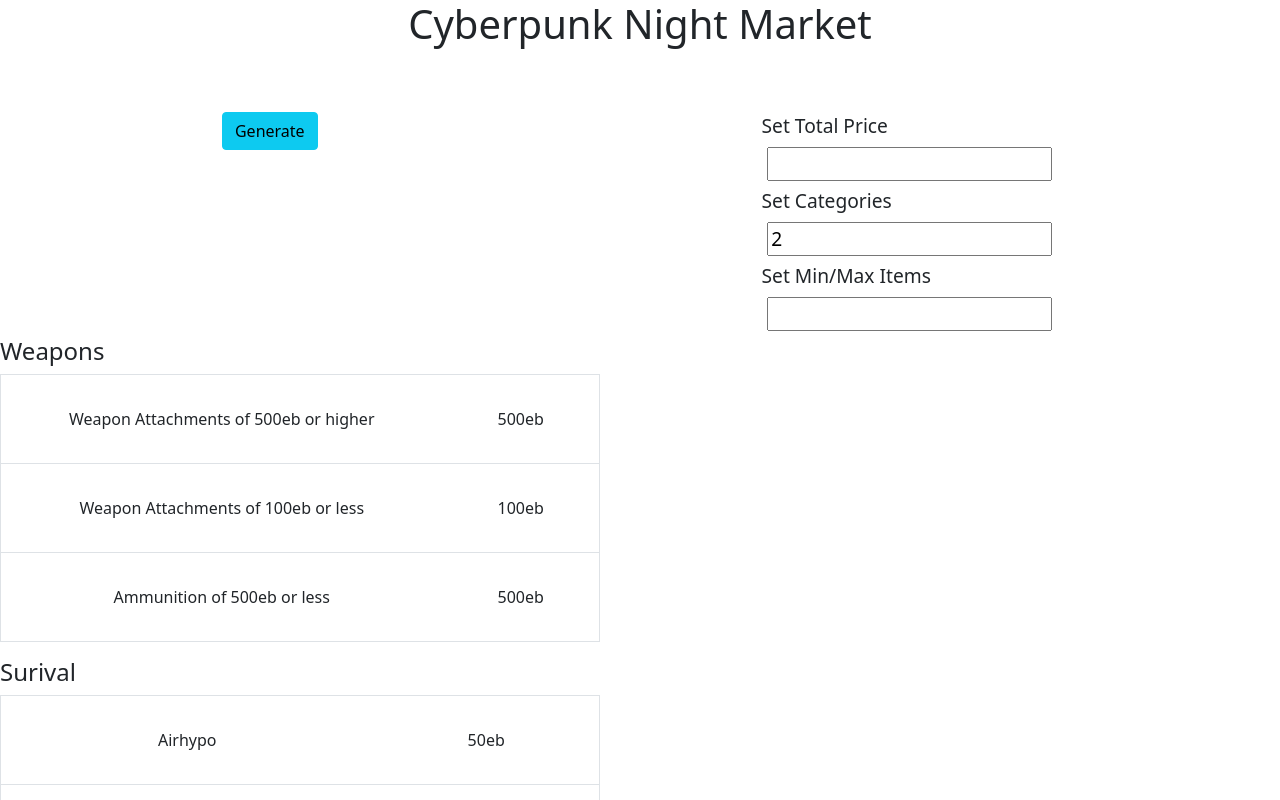
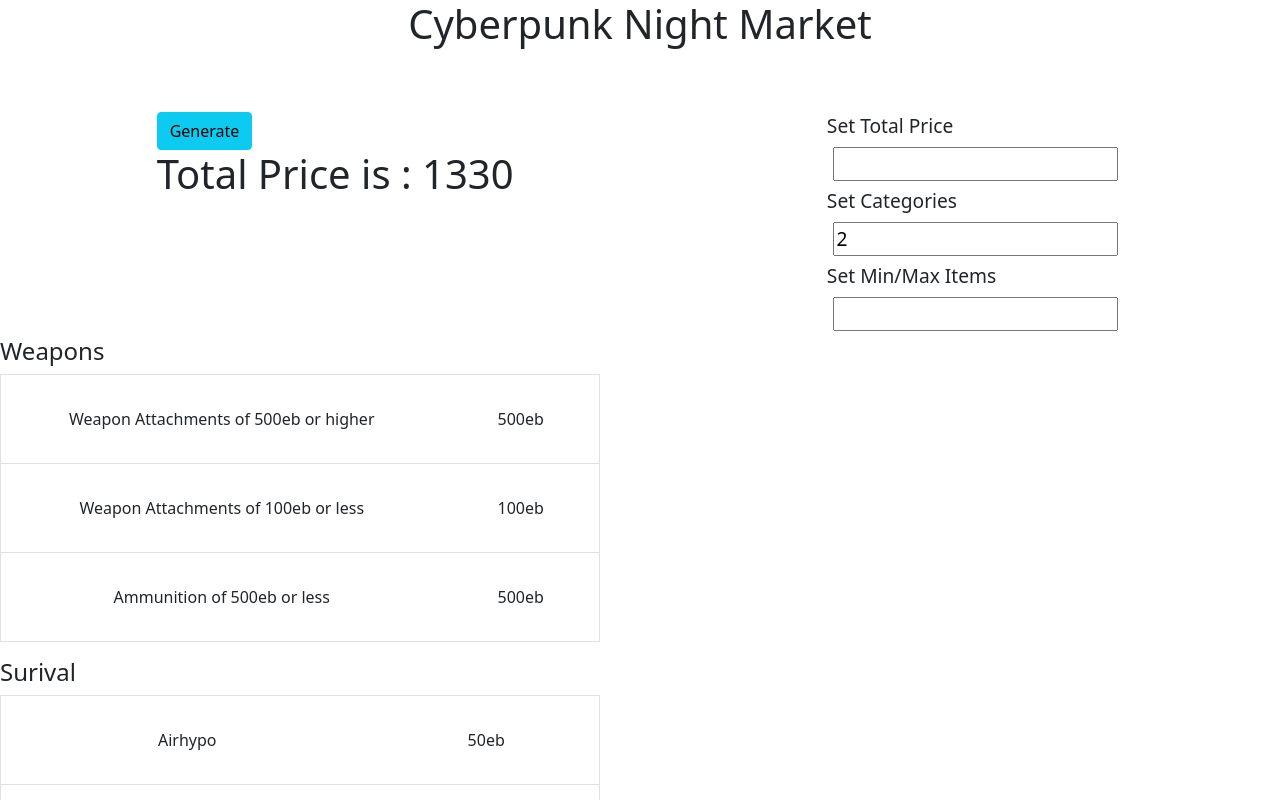
Before and after one commit to notevenagoat/cyberpunktools, a React (Create React App) app: page / in a window 1280 px wide. Shown: the top 800 px of the page. Built offline with nearby package versions, Linux system fonts and the light colour scheme.

Commit message:
added total price function

```diff
--- a/src/TotalPrice.js
+++ b/src/TotalPrice.js
@@ -1,11 +1,34 @@
-import React from 'react'
+import React from "react";
+import DropdownItem from "react-bootstrap/esm/DropdownItem";
 
 function TotalPrice(props) {
+  const items = props.items;
+
+  //add all to new array
+
+  let newArr = [];
+  items.forEach((item) => {
+    const itemList = item.list;
+    itemList.forEach((newItemList) => {
+      newArr.push(newItemList);
+    });
+  });
+
+  function sum(array) {
+    let sum = 0;
+
+    for (let i = 0; i < array.length; i++) {
+      sum += array[i].price;
+    }
+
+    return sum;
+  }
+
   return (
     <div>
-
+      <h1>{`Total Price is : ${sum(newArr)}`}</h1>
     </div>
-  )
+  );
 }
 
-export default TotalPrice
+export default TotalPrice;
```
